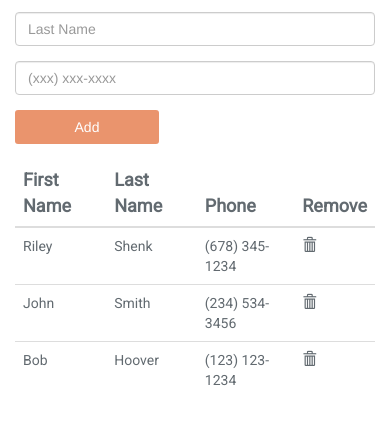
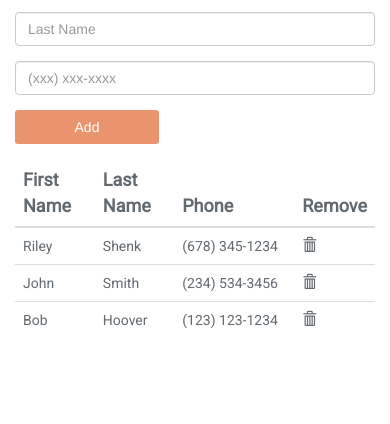
Before and after one commit to lawnchamp/knockout_exercise, a plain HTML site: page index.html in a window 390 px wide. Shown: the part 100-524 px from the top of the page. Drawn offline with nearby package versions, Linux system fonts and the light colour scheme.

Commit message:
added in a fixed width to improve mobil experience

```diff
--- a/index.html
+++ b/index.html
@@ -35,7 +35,7 @@
             <tr>
               <th data-bind='click: sortByFirst' class='show-button'>First Name</th>
               <th data-bind='click: sortByLast' class='show-button'>Last Name</th>
-              <th>Phone</th>
+              <th width="120"> Phone</th>
               <th>Remove</th>
             </tr>
           </thead>
```
